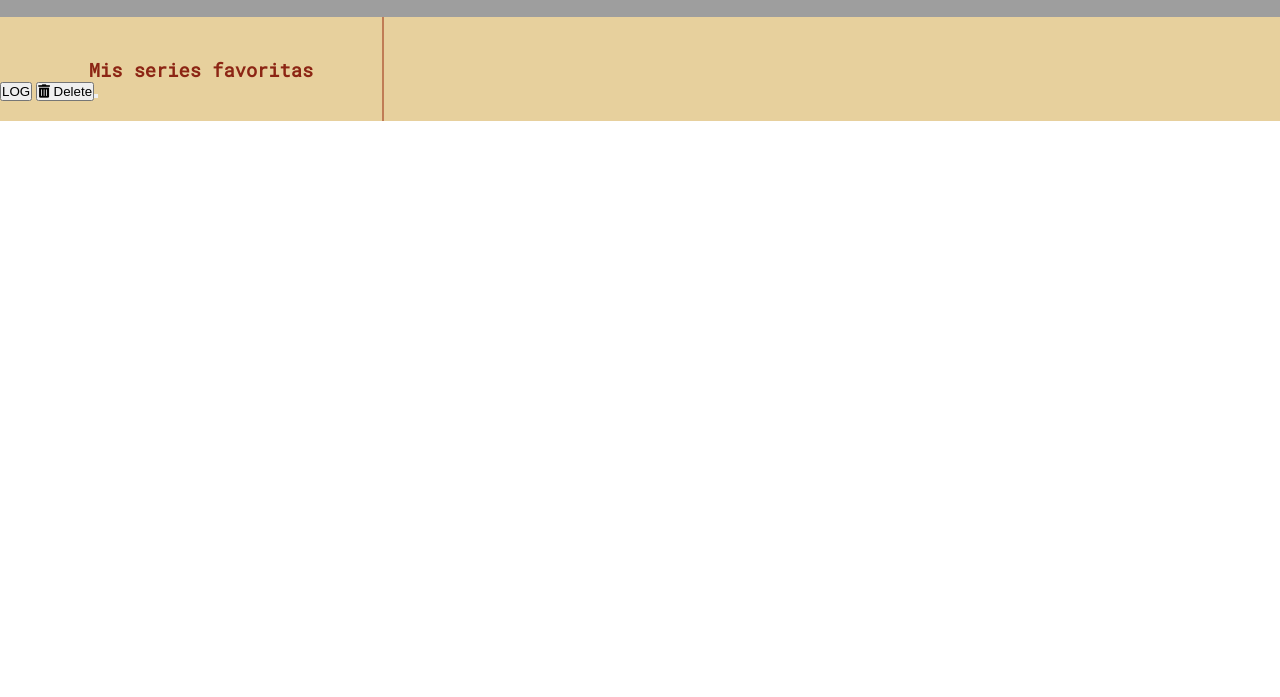
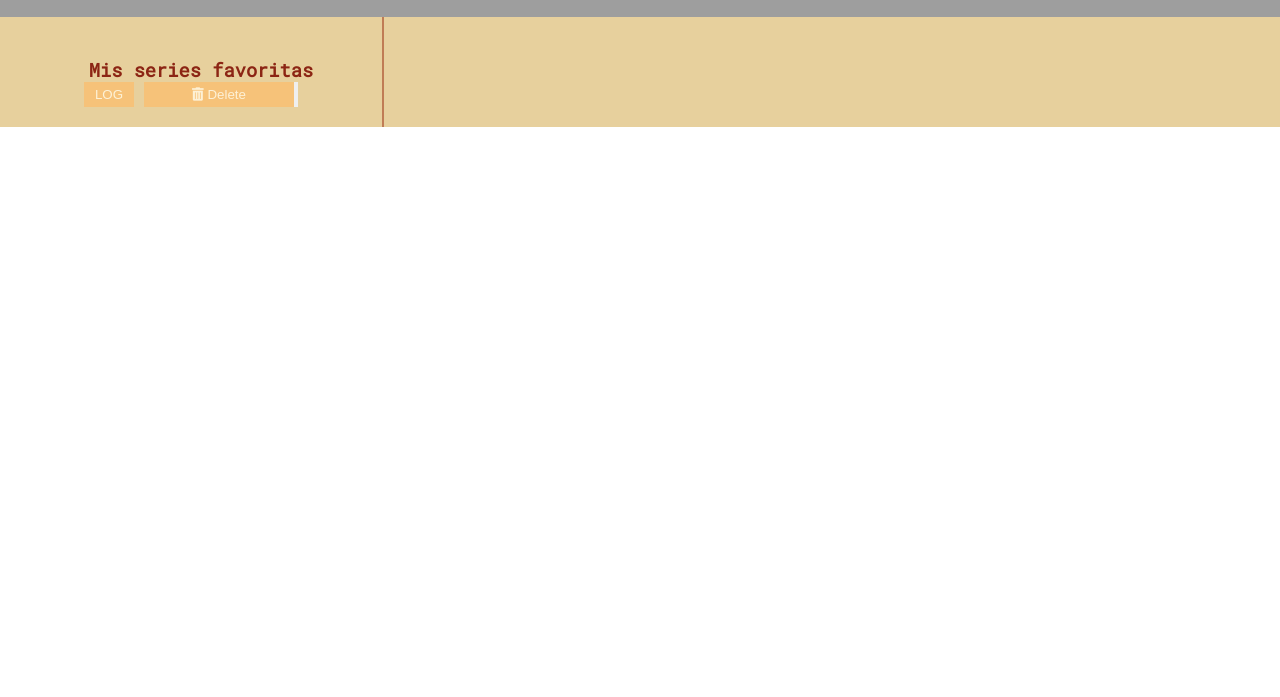
Before and after one commit to Adalab/modulo-2-evaluacion-final-Martcacio, a plain HTML site: page index.html in a window 1280 px wide. Shown: the part 103-800 px from the top of the page. Drawn offline with Linux system fonts and the light colour scheme; no server answers; grey boxes are pictures that could not be loaded.

Commit message:
update styles buttons

```diff
--- a/styles/main.css
+++ b/styles/main.css
@@ -34,7 +34,7 @@
 }
 
 .search-button {
-    width: 80px;
+    width: 70px;
     height: 30px;
     border: none;
     background-color: #f6c279;
@@ -74,6 +74,37 @@
     display: flex;
     flex-wrap: wrap;
     flex-direction: row;
+}
+
+.container-buttons {
+    display: flex;
+    justify-content: center;
+}
+
+.button-delete {
+    color: #fdf1d6;
+    border: none;
+    height: 25px;
+    width: 150px;
+    background-color: #f6c279;
+    margin-left: 10px;
+}
+
+.button-log {
+    color: #fdf1d6;
+    border: none;
+    height: 25px;
+    width: 50px;
+    background-color: #f6c279;
+}
+
+.button-cross {
+    border: none;
+    color: #8c2514;
+    background-color: transparent;
+    position: relative;
+    left: 100px;
+    bottom: 127px;
 }
 
 .series-container-fav {
```
